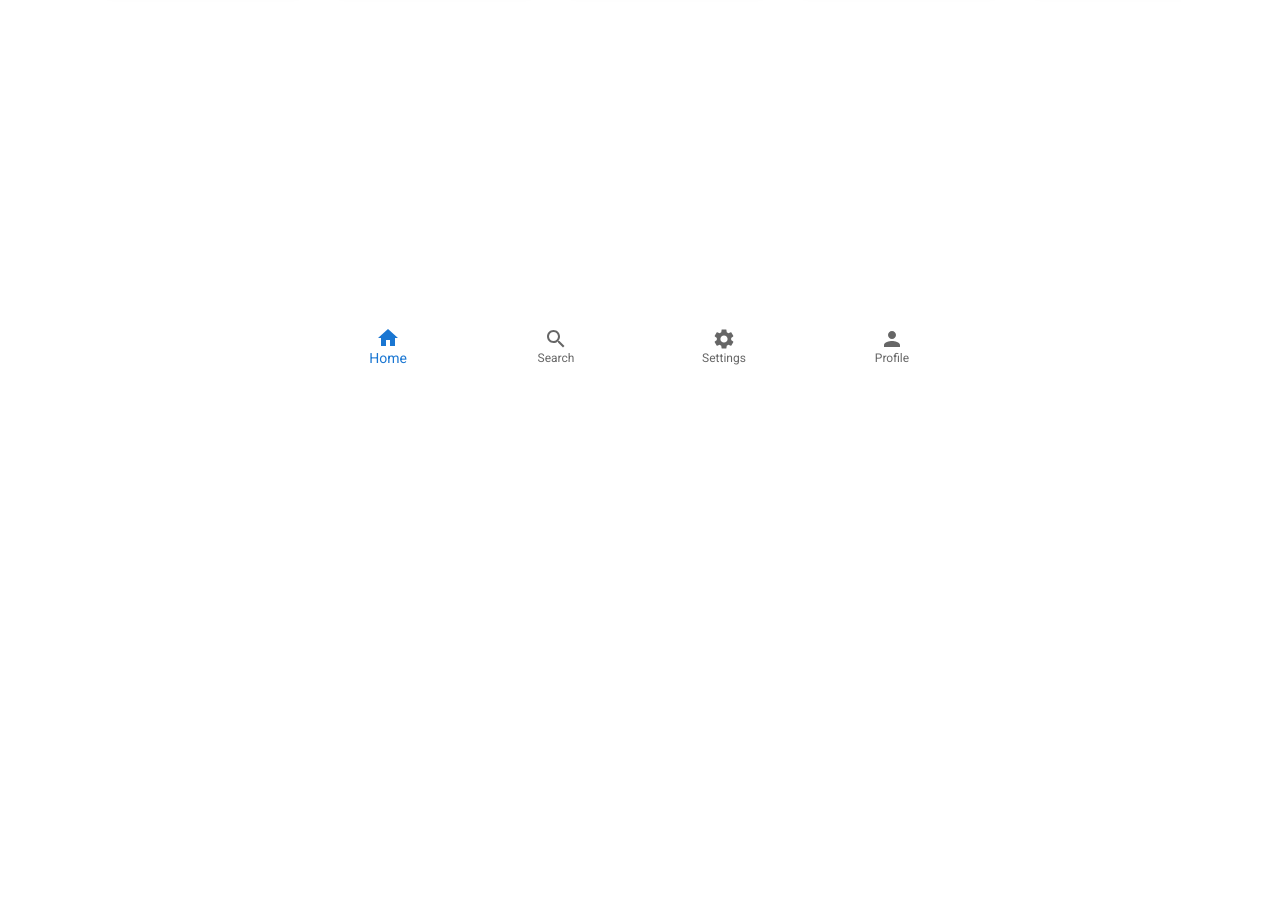
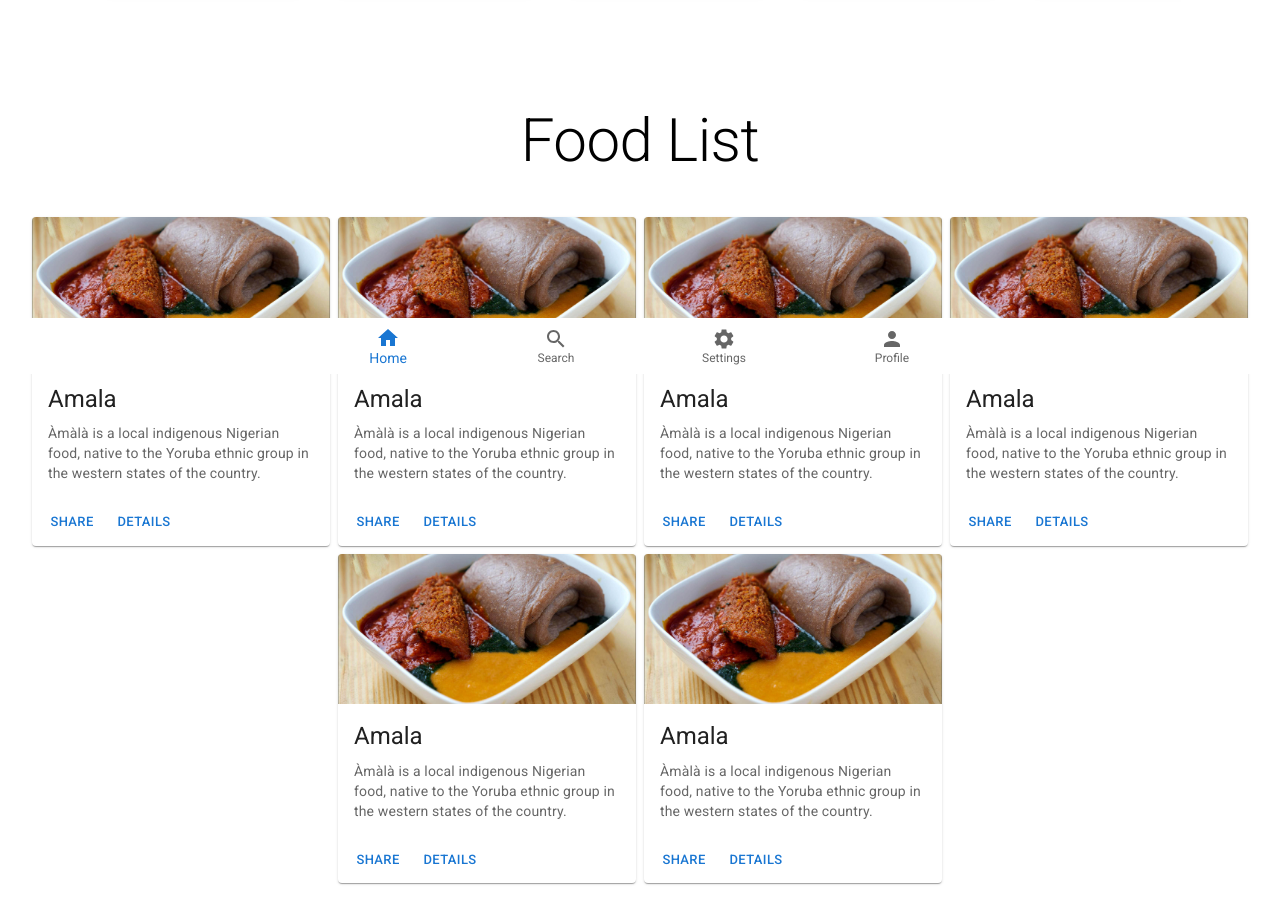
Before and after one commit to Emkay860/food-mobile-web, a Next.js app: page / in a window 1280 px wide. Shown: the part 426-1350 px from the top of the page. Before the commit the page ends 800 px from the top, so only its background shows below. Built offline with nearby package versions, Linux system fonts and the light colour scheme.

Commit message:
Create a catalogue component and view

```diff
--- /dev/null
+++ b/components/CatalogueItemCard/index.js
@@ -0,0 +1,35 @@
+// @author - MUI javascript examples
+
+import * as React from 'react';
+import Card from '@mui/material/Card';
+import CardActions from '@mui/material/CardActions';
+import CardContent from '@mui/material/CardContent';
+import CardMedia from '@mui/material/CardMedia';
+import Button from '@mui/material/Button';
+import Typography from '@mui/material/Typography';
+
+export default function CatalogueItemCard() {
+  return (
+    <Card sx={{ maxWidth: 320 }}>
+      <CardMedia
+        component="img"
+        height="150"
+        src="../../amala.jpg"
+        alt="food item"
+      />
+      <CardContent>
+        <Typography gutterBottom variant="h5" component="div">
+          Amala
+        </Typography>
+        <Typography variant="body2" color="text.secondary">
+          Àmàlà is a local indigenous Nigerian food, native to the Yoruba ethnic
+          group in the western states of the country.
+        </Typography>
+      </CardContent>
+      <CardActions>
+        <Button size="small">Share</Button>
+        <Button size="small">Details</Button>
+      </CardActions>
+    </Card>
+  );
+}
--- a/pages/index.js
+++ b/pages/index.js
@@ -2,19 +2,21 @@ import Head from 'next/head';
 import Image from 'next/image';
 import Searchbar from '../components/Searchbar';
 import styles from '../styles/Home.module.css';
+import Catalogue from '../views/Catalogue';
 import FeaturedItems from '../views/FeaturedItems';
 
 export default function Home() {
   return (
     <div className={styles.container}>
       <Head>
-        <title>Create Next App</title>
-        <meta name="description" content="Generated by create next app" />
+        <title>Food Mobile</title>
+        <meta name="description" content="Food mobile homepage" />
         <link rel="icon" href="/favicon.ico" />
       </Head>
 
       <Searchbar />
       <FeaturedItems />
+      <Catalogue />
     </div>
   );
 }
--- /dev/null
+++ b/views/Catalogue/index.js
@@ -0,0 +1,39 @@
+import { Typography } from '@mui/material';
+import Grid from '@mui/material/Grid';
+import Box from '@mui/material/Box';
+import CatalogueItemCard from '../../components/CatalogueItemCard';
+
+export default function Catalogue() {
+  return (
+    <>
+      <Box
+        sx={{
+          textAlign: 'center',
+        }}
+        mt={10}
+      >
+        <Typography variant="h2">Food List</Typography>
+      </Box>
+      <Grid container spacing={1} justifyContent="center" mb={10} mt={4}>
+        <Grid item md={4} lg={3}>
+          <CatalogueItemCard />
+        </Grid>
+        <Grid item md={4} lg={3}>
+          <CatalogueItemCard />
+        </Grid>
+        <Grid item md={4} lg={3}>
+          <CatalogueItemCard />
+        </Grid>
+        <Grid item md={4} lg={3}>
+          <CatalogueItemCard />
+        </Grid>
+        <Grid item md={4} lg={3}>
+          <CatalogueItemCard />
+        </Grid>
+        <Grid item md={4} lg={3}>
+          <CatalogueItemCard />
+        </Grid>
+      </Grid>
+    </>
+  );
+}
--- a/views/FeaturedItems/index.js
+++ b/views/FeaturedItems/index.js
@@ -16,11 +16,11 @@ export default function FeaturedItems() {
     if (prop === 'left') {
       setTimeout(() => {
         slider.scrollLeft -= 300;
-      }, 200);
+      }, 100);
     } else if (prop === 'right') {
       setTimeout(() => {
         slider.scrollLeft += 300;
-      }, 200);
+      }, 100);
     }
   };
 
```
Also changed, not shown: public/amala.jpg (added).
